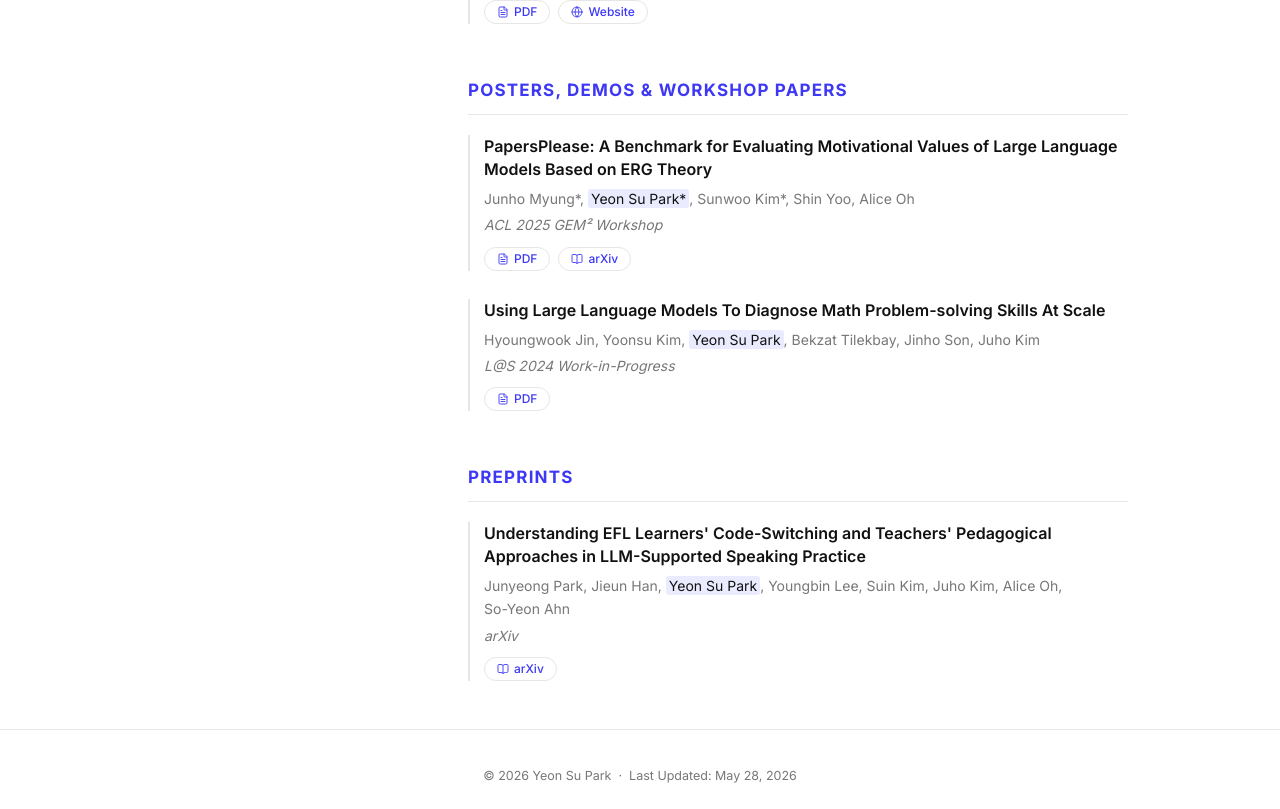
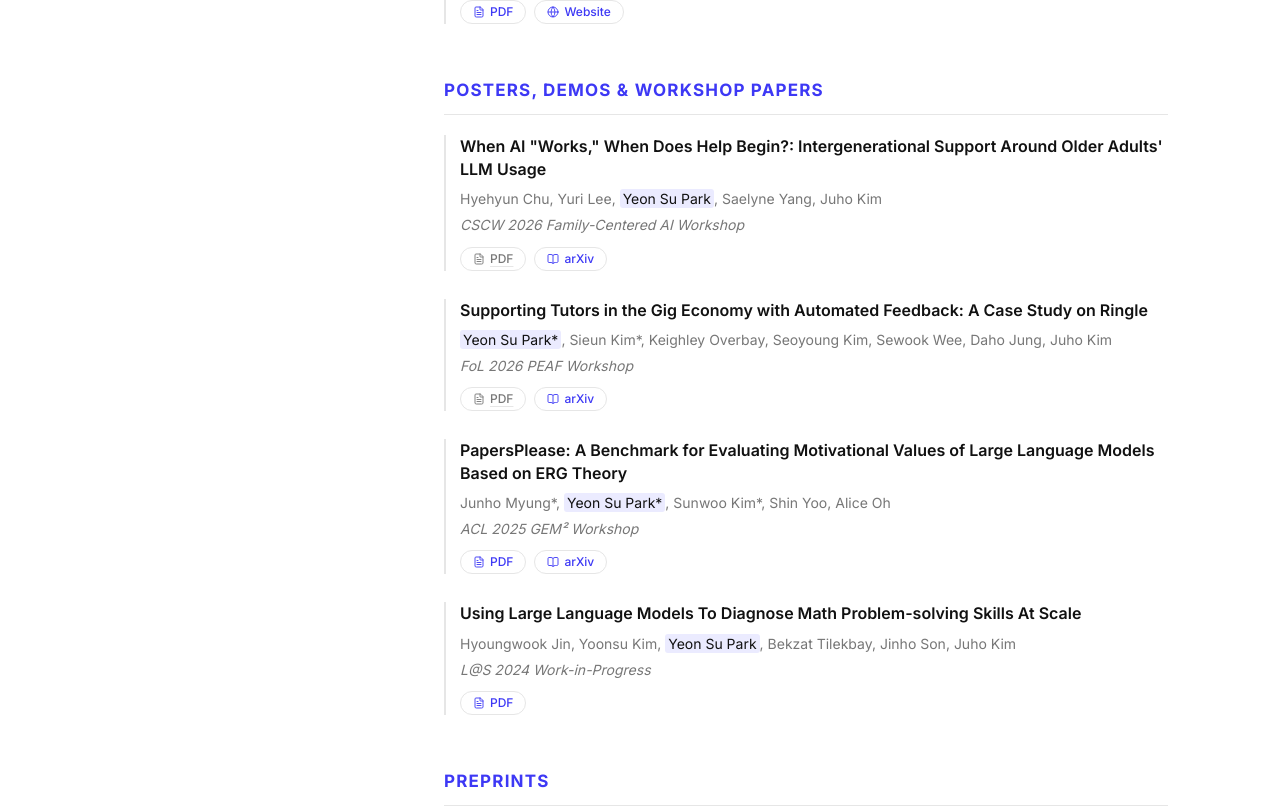
Before and after one commit to yeonsuuuu28/yeonsuuuu28.github.io, a React (Vite) app: page / in a window 1280 px wide. Shown: the part 1391-2200 px from the top of the page. Built offline with nearby package versions, Linux system fonts and the light colour scheme.

Commit message:
update workshop paper

```diff
--- a/src/App.css
+++ b/src/App.css
@@ -113,10 +113,10 @@ html.dark .pub-chip {
 
 .page {
   display: flex;
-  max-width: 1040px;
+  max-width: 1120px;
   margin: 0 auto;
   padding: calc(var(--navbar-h) + 52px) 32px 48px;
-  gap: 56px;
+  gap: 72px;
 }
 
 /* ── Sidebar ─────────────────────────────────────── */
--- a/src/App.jsx
+++ b/src/App.jsx
@@ -25,6 +25,8 @@ const socialLinks = [
 
 /* ── News ────────────────────────────────────────── */
 const news = [
+  { emoji: '🇰🇷', date: 'Jul 2026', text: 'Attending ICML 2026 in Seoul, South Korea.' },
+  { emoji: '🇰🇷', date: 'Jun 2026', text: 'Attending Festival of Learning 2026 in Seoul, South Korea.' },
   { emoji: '🇪🇸', date: 'Apr 2026', text: 'Excited to present at CHI 2026 in Barcelona, Spain!' },
   { emoji: '🎓', date: 'Mar 2026', text: 'Started my Ph.D. at KIXLAB, KAIST.' },
   { emoji: '🎉', date: 'Jan 2026', text: 'My first first-author paper is accepted to CHI 2026!' },
@@ -65,6 +67,18 @@ const publications = [
 ]
 
 const workshops = [
+  {
+    title: `When AI "Works," When Does Help Begin?: Intergenerational Support Around Older Adults' LLM Usage`,
+    authors: 'Hyehyun Chu, Yuri Lee, Yeon Su Park, Saelyne Yang, Juho Kim',
+    venue: 'CSCW 2026 Family-Centered AI Workshop',
+    links: { pdf: 'TBA', website: null, arxiv: 'https://arxiv.org/abs/2608.24297' },
+  },
+  {
+    title: 'Supporting Tutors in the Gig Economy with Automated Feedback: A Case Study on Ringle',
+    authors: 'Yeon Su Park*, Sieun Kim*, Keighley Overbay, Seoyoung Kim, Sewook Wee, Daho Jung, Juho Kim',
+    venue: 'FoL 2026 PEAF Workshop',
+    links: { pdf: 'TBA', website: null, arxiv: 'https://arxiv.org/abs/2606.22609' },
+  },
   {
     title: 'PapersPlease: A Benchmark for Evaluating Motivational Values of Large Language Models Based on ERG Theory',
     authors: 'Junho Myung*, Yeon Su Park*, Sunwoo Kim*, Shin Yoo, Alice Oh',
@@ -231,7 +245,7 @@ export default function App() {
               <a href="https://www.kixlab.org/" target="_blank" rel="noreferrer">KIXLAB</a>.
             </p>
             <p className="bio">
-              My research mainly focuses on <b>Human–AI Interaction (HAI)</b>. I study how people engage with and rely on AI systems in complex, cognitively demanding tasks, with the goal of understanding what constitutes appropriate reliance and how to support it.
+              My research mainly focuses on <b>Human–AI Interaction (HAI)</b>. I study how AI systems reshape people’s roles in complex AI-mediated work, examining how different patterns of AI use affect task outcomes and users’ ability to guide, evaluate, and control the process.
             </p>
             <p className="bio">
               Please do not hesitate to reach out if you are interested in my research or would
@@ -274,7 +288,7 @@ export default function App() {
       </div>
 
       <footer className="footer">
-        <p>© 2026 Yeon Su Park &nbsp;·&nbsp; Last Updated: May 28, 2026</p>
+        <p>© 2026 Yeon Su Park &nbsp;·&nbsp; Last Updated: Sep 21, 2026</p>
       </footer>
     </>
   )
```
Also changed, not shown: 1 other file (tests, documents, lock files or other folders).
